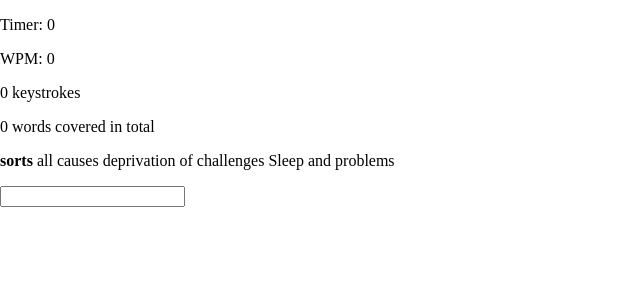
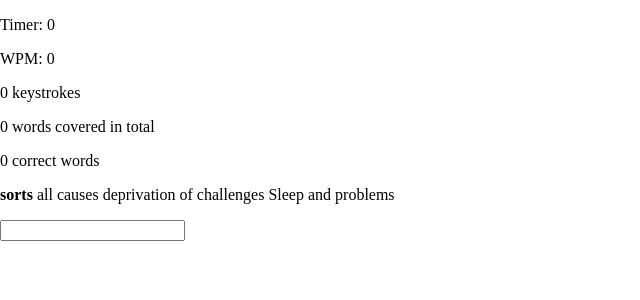
Before and after one commit to albert-dinh-01/TypingTest, a React (Create React App) app in the folder front/: page / in a window 1280 px wide. Shown: the top 300 px of the page, without its empty margins (0-640 px from the left). Built offline with nearby package versions, Linux system fonts and the light colour scheme.

Commit message:
All needed for the formula of WMP

```diff
--- a/front/src/components/TextField/TextField.tsx
+++ b/front/src/components/TextField/TextField.tsx
@@ -56,6 +56,9 @@ const Timer = (props: any) => {
 			</p>
 			<p className="" id="totalWordsCovered">
 				{totalWordsCovered || 0} words covered in total
+			</p>
+			<p className="" id="correctWords">
+				{correctWords || 0} correct words
 			</p>
 		</div>
 	);
```
